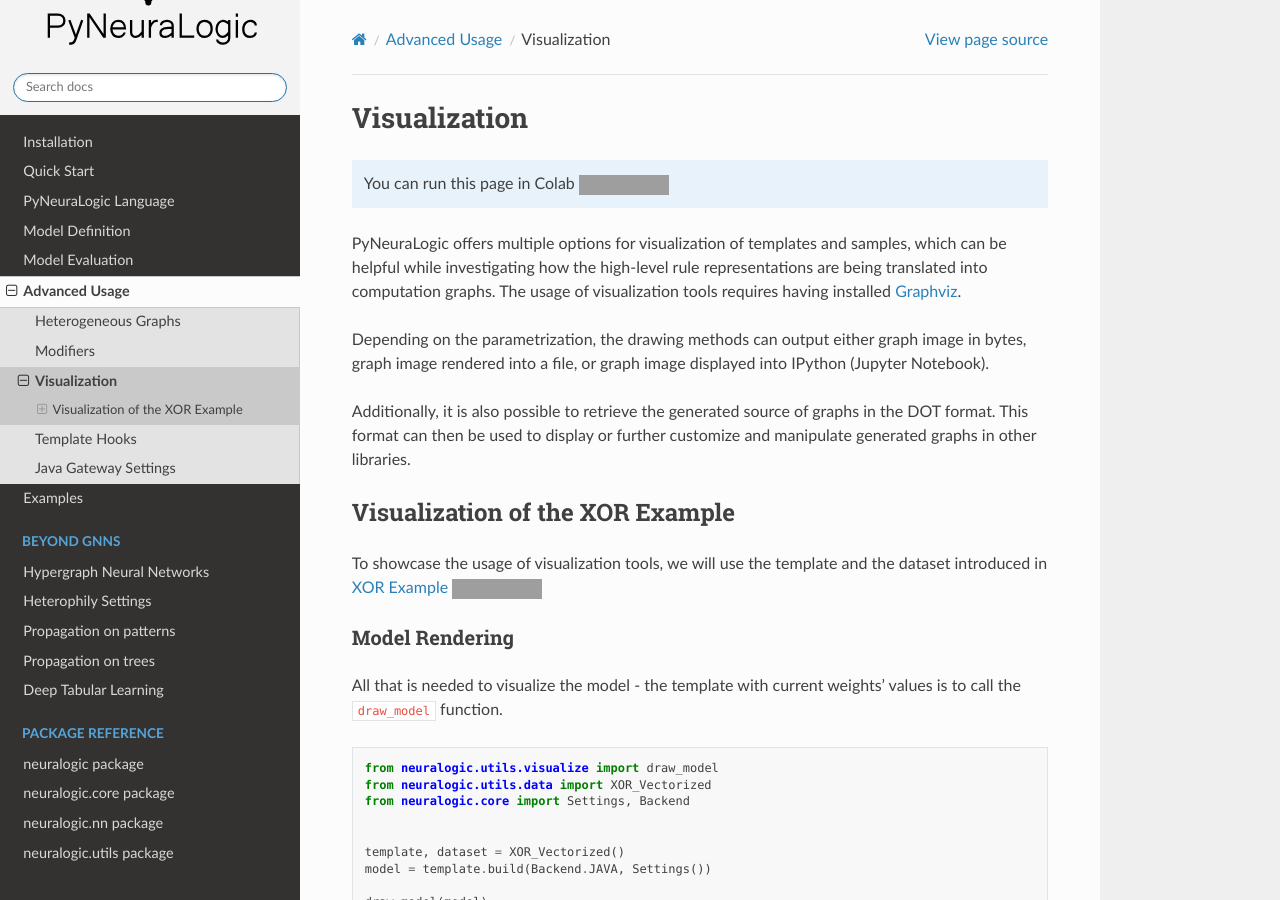
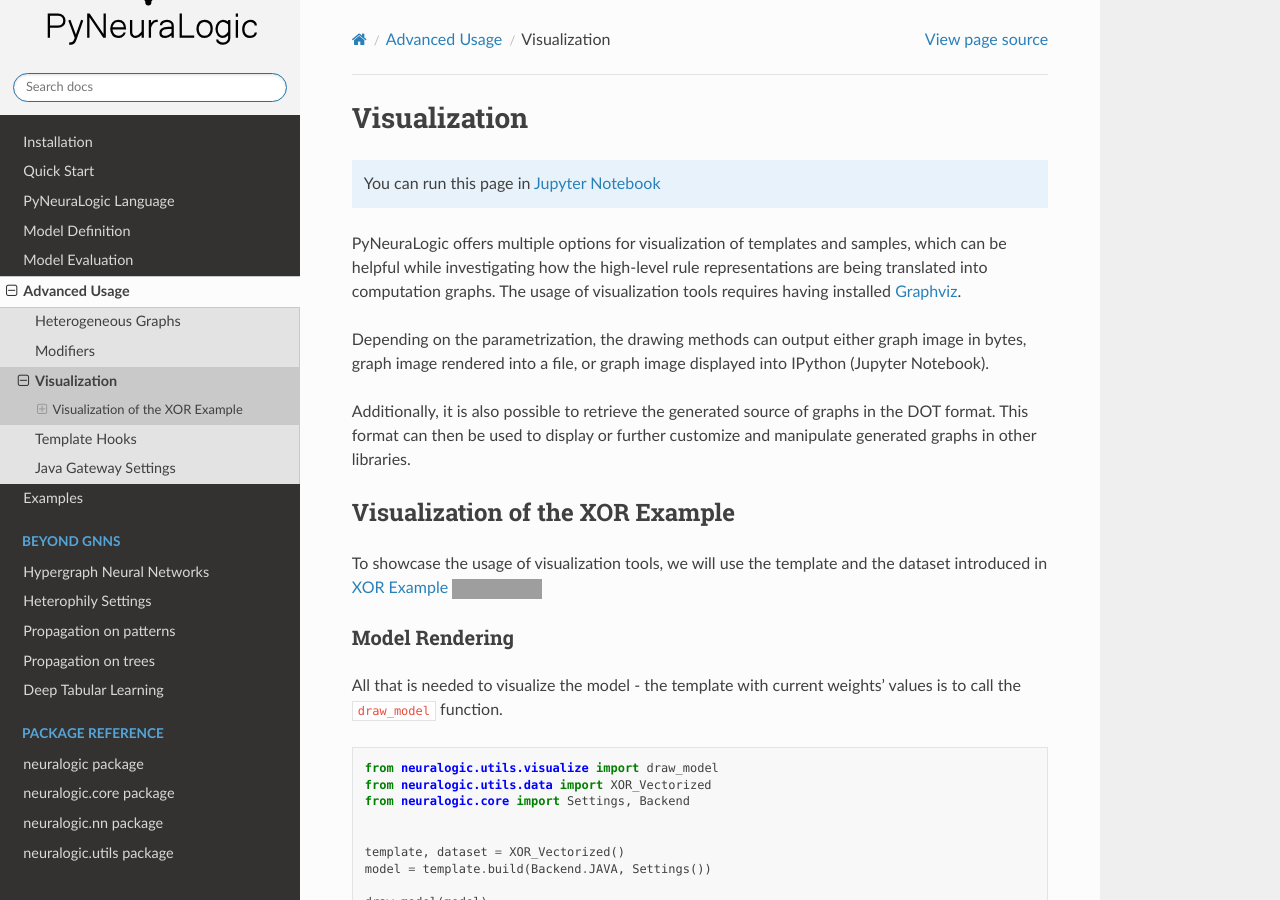
Before and after one commit to LukasZahradnik/PyNeuraLogic, a Sphinx documentation site: the page built from docs/visualization.rst, in a window 1280 px wide and 900 px high. Built offline with Sphinx 7.4.7 and the Read the Docs theme 2.0.0, drawn with Linux system fonts in a browser that asks for light colours; grey boxes are pictures that could not be loaded.

Commit message:
Update visualization docs

```diff
--- a/docs/visualization.rst
+++ b/docs/visualization.rst
@@ -4,7 +4,7 @@ Visualization
 .. admonition:: \ \
     :class: empty-title
 
-    You can run this page in Colab |thiscolab|
+    You can run this page in `Jupyter Notebook <https://github.com/LukasZahradnik/PyNeuraLogic/blob/master/examples/Visualization.ipynb>`_
 
 
 .. |thiscolab| image:: https://colab.research.google.com/assets/colab-badge.svg
```
